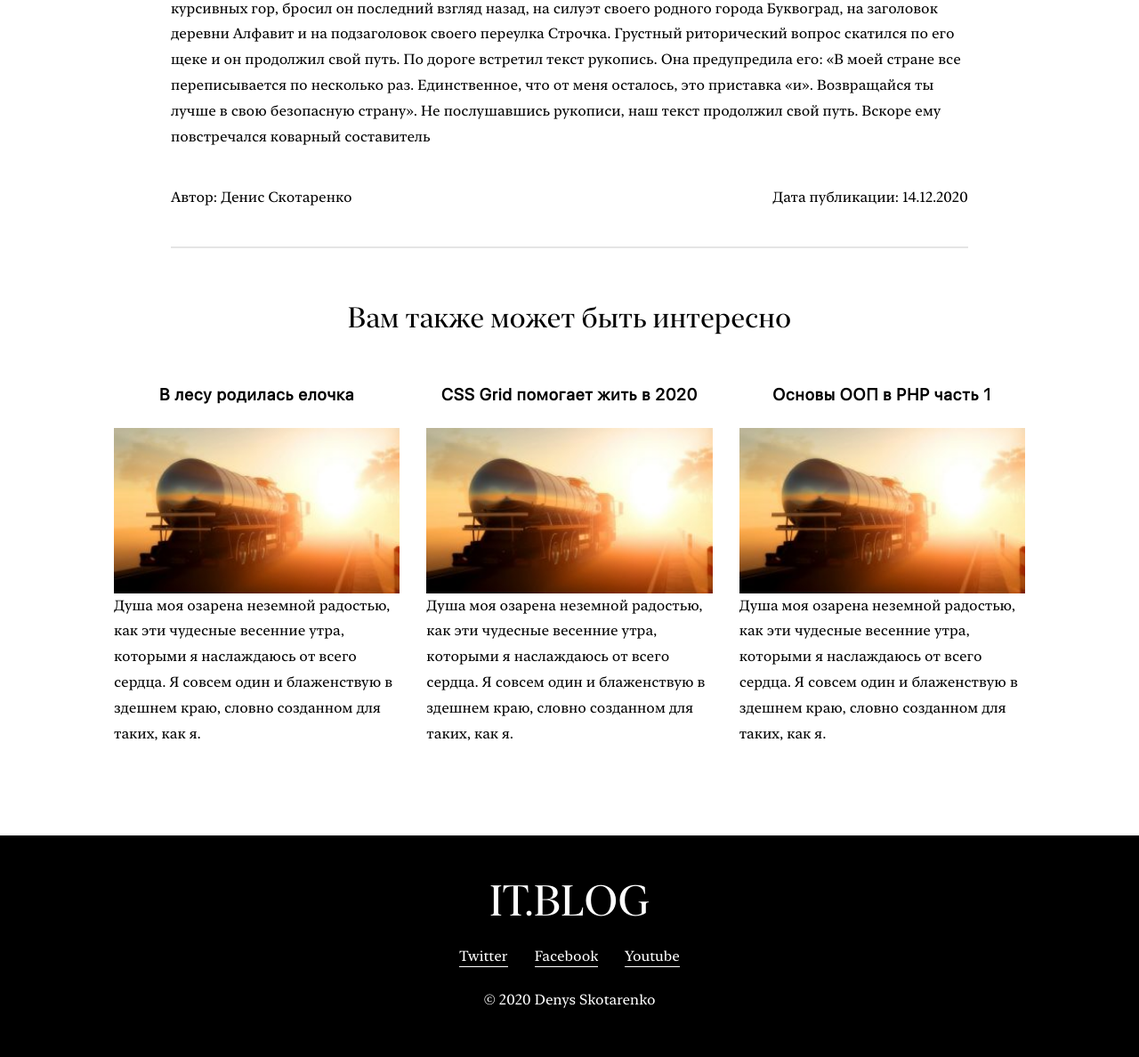
After one commit to nethread/ITblog, a PHP site: page /article.php in a window 1280 px wide. The commit adds this page. Shown: the part 1600-2788 px from the top of the page at 89% size. Run offline with PHP 8.4, Linux system fonts and the light colour scheme.

Commit message:
added page article and styles for it

```diff
--- /dev/null
+++ b/article.php
@@ -0,0 +1,96 @@
+<!doctype html>
+<html lang="ru">
+<head>
+    <meta charset="UTF-8">
+    <meta name="viewport"
+          content="width=device-width, user-scalable=no, initial-scale=1.0, maximum-scale=1.0, minimum-scale=1.0">
+    <meta http-equiv="X-UA-Compatible" content="ie=edge">
+    <link rel="stylesheet" href="/css/style.css">
+    <title>Название статьи</title>
+</head>
+<body>
+<header class="header">
+    <div class="logo_wrapper">
+        <h1><a href="/" class="logo">IT.blog</a></h1>
+    </div>
+    <!-- logo_wrapper -->
+    <ul class="nav_list">
+        <li class="active_nav_list_item">HTML & CSS</li>
+        <li class="nav_list_item"><a href="/category.php">JavaScript</a></li>
+        <li class="nav_list_item"><a href="/category.php">PHP</a></li>
+        <li class="nav_list_item"><a href="#">О проекте</a></li>
+        <li class="nav_list_item"><a href="#">Вход</a></li>
+    </ul>
+    <!-- nav_list -->
+</header>
+<main class="main_wrapper">
+    <article class="article">
+        <h2 class="sub_title">Название статьи</h2>
+        <img src="/images/preview_image.jpg" alt="">
+        <div class="content_article">
+            Далеко-далеко за словесными горами в стране гласных и согласных живут рыбные тексты. Вдали от всех живут они в буквенных домах на берегу Семантика большого языкового океана. Маленький ручеек Даль журчит по всей стране и обеспечивает ее всеми необходимыми правилами. Эта парадигматическая страна, в которой жаренные члены предложения залетают прямо в рот. Даже всемогущая пунктуация не имеет власти над рыбными текстами, ведущими безорфографичный образ жизни. Однажды одна маленькая строчка рыбного текста по имени Lorem ipsum решила выйти в большой мир грамматики. Великий Оксмокс предупреждал ее о злых запятых, диких знаках вопроса и коварных точках с запятой, но текст не дал сбить себя с толку. Он собрал семь своих заглавных букв, подпоясал инициал за пояс и пустился в дорогу. Взобравшись на первую вершину курсивных гор, бросил он последний взгляд назад, на силуэт своего родного города Буквоград, на заголовок деревни Алфавит и на подзаголовок своего переулка Строчка. Грустный риторический вопрос скатился по его щеке и он продолжил свой путь. По дороге встретил текст рукопись. Она предупредила его: «В моей стране все переписывается по несколько раз. Единственное, что от меня осталось, это приставка «и». Возвращайся ты лучше в свою безопасную страну». Не послушавшись рукописи, наш текст продолжил свой путь. Вскоре ему повстречался коварный составитель <br><br>
+            Далеко-далеко за словесными горами в стране гласных и согласных живут рыбные тексты. Вдали от всех живут они в буквенных домах на берегу Семантика большого языкового океана. Маленький ручеек Даль журчит по всей стране и обеспечивает ее всеми необходимыми правилами. Эта парадигматическая страна, в которой жаренные члены предложения залетают прямо в рот. Даже всемогущая пунктуация не имеет власти над рыбными текстами, ведущими безорфографичный образ жизни. Однажды одна маленькая строчка рыбного текста по имени Lorem ipsum решила выйти в большой мир грамматики. Великий Оксмокс предупреждал ее о злых запятых, диких знаках вопроса и коварных точках с запятой, но текст не дал сбить себя с толку. Он собрал семь своих заглавных букв, подпоясал инициал за пояс и пустился в дорогу. Взобравшись на первую вершину курсивных гор, бросил он последний взгляд назад, на силуэт своего родного города Буквоград, на заголовок деревни Алфавит и на подзаголовок своего переулка Строчка. Грустный риторический вопрос скатился по его щеке и он продолжил свой путь. По дороге встретил текст рукопись. Она предупредила его: «В моей стране все переписывается по несколько раз. Единственное, что от меня осталось, это приставка «и». Возвращайся ты лучше в свою безопасную страну». Не послушавшись рукописи, наш текст продолжил свой путь. Вскоре ему повстречался коварный составитель
+        </div>
+        <div class="author_time">
+            <p class="author">Автор: Денис Скотаренко</p>
+            <time datetime="10-12-2020">Дата публикации: 14.12.2020</time>
+        </div>
+    </article>
+    <!-- article -->
+    <section class="current_category">
+        <h2 class="sub_title">Вам также может быть интересно</h2>
+        <div class="current_article_wrapper">
+            <article class="popular_article">
+                <h3><a href="#">В лесу родилась елочка</a></h3>
+                <a href="#">
+                    <img src="/images/popular_article.jpg" alt="" width="304" height="176">
+                </a>
+                <p class="content">
+                    Душа моя озарена неземной радостью, как эти чудесные весенние утра, которыми я наслаждаюсь от всего сердца. Я совсем один и блаженствую в здешнем краю, словно созданном для таких, как я.
+                </p>
+            </article>
+            <article class="popular_article">
+                <h3><a href="#">CSS Grid помогает жить в 2020</a></h3>
+                <a href="#">
+                    <img src="/images/popular_article.jpg" alt="" width="304" height="176">
+                </a>
+                <p class="content">
+                    Душа моя озарена неземной радостью, как эти чудесные весенние утра, которыми я наслаждаюсь от всего сердца. Я совсем один и блаженствую в здешнем краю, словно созданном для таких, как я.
+                </p>
+            </article>
+            <article class="popular_article">
+                <h3><a href="#">Основы ООП в PHP часть 1</a></h3>
+                <a href="#">
+                    <img src="/images/popular_article.jpg" alt="" width="304" height="176">
+                </a>
+                <p class="content">
+                    Душа моя озарена неземной радостью, как эти чудесные весенние утра, которыми я наслаждаюсь от всего сердца. Я совсем один и блаженствую в здешнем краю, словно созданном для таких, как я.
+                </p>
+            </article>
+        </div>
+    </section>
+    <!-- post_list -->
+</main>
+<!-- main_wrapper -->
+<footer class="footer">
+    <div class=" logo_wrapper_footer">
+        <h1><a href="/" class="logo logo_footer">IT.blog</a></h1>
+    </div>
+    <section class="social">
+        <h2 class="visually-hidden">Мы в социальных сетях</h2>
+        <ul class="social_list">
+            <li class="social_icon">
+                <a href="#">Twitter</a>
+            </li>
+            <li class="social_icon">
+                <a href="#">Facebook</a>
+            </li>
+            <li class="social_icon">
+                <a href="#">Youtube</a>
+            </li>
+        </ul>
+    </section>
+    <div class="copyright">&copy; 2020 Denys Skotarenko</div>
+</footer>
+</body>
+</html>
--- a/css/style.css
+++ b/css/style.css
@@ -75,6 +75,31 @@ img { border: 0; display:block; width: 100%; height: auto;}
 
 a { text-decoration: none; }
 
+input{ border: 2px solid rgb(229, 229, 229); padding: 10px 0 10px 5px; }
+
+input:focus,
+input:hover{ border: 2px solid rgb(70, 179, 251); outline: none; }
+
+textarea{ border: 2px solid rgb(229, 229, 229); padding: 10px 0 10px 5px; font-size: 16px; }
+
+textarea:focus,
+textarea:hover{ border: 2px solid rgb(70, 179, 251); outline: none; }
+
+button {
+    color: white;
+    text-transform: uppercase;
+    background-color: rgb(124, 134, 134);
+    border: 2px solid rgb(229, 229, 229);
+    border-radius: 5px;
+    padding: 15px 0;
+}
+
+button:focus,
+button:hover{
+    background-color: rgb(70, 179, 251);
+    outline: none;
+}
+
 .visually-hidden {
     position: absolute !important;
     clip: rect(1px 1px 1px 1px); /* IE6, IE7 */
@@ -86,7 +111,7 @@ a { text-decoration: none; }
     overflow: hidden;
 }
 
-/* STYLES INDEX*/
+/* PAGE INDEX*/
 
 .header{
     display: grid;
@@ -231,7 +256,7 @@ a { text-decoration: none; }
     border-bottom: 4px solid rgb(255, 255, 255);
 }
 
-/* BASIC CATEGORY*/
+/* PAGE CATEGORY*/
 
 .category_title{ font-size: 2.5em; }
 
@@ -290,3 +315,22 @@ a { text-decoration: none; }
 
 .pagination_item a:hover,
 .pagination_item a:focus{ color: rgb(70, 179, 251); outline: none; }
+
+/* PAGE ARTICLE*/
+
+.article{
+    width: 70%;
+    margin: 0 auto 40px auto;
+    border-bottom: 2px solid rgb(229, 229, 229);
+    padding-bottom: 40px;
+}
+
+.content_article {margin: 40px 0;}
+
+.current_article_wrapper{
+    margin: 0 auto 50px auto;
+    width: 80%;
+    display: grid;
+    grid-template-columns: repeat(3, 1fr);
+    grid-column-gap: 30px;
+}
```
